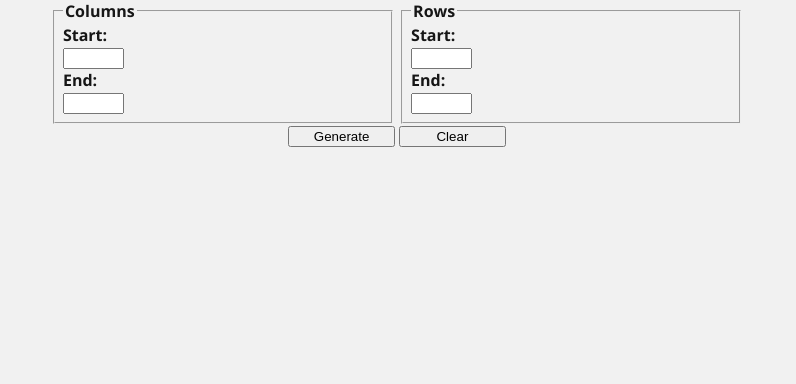
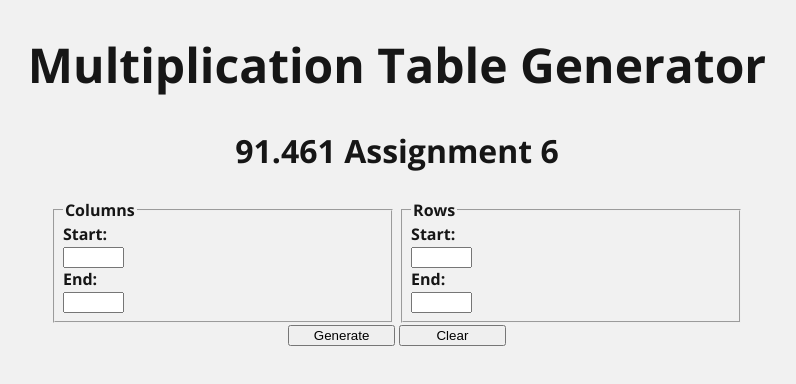
Before and after one commit to mauzzr/forms-demo, a plain HTML site: page index.html in a window 1280 px wide. Shown: the whole page, without its empty margins (243-1039 px from the left). Drawn offline with nearby package versions, Linux system fonts and the light colour scheme.

Commit message:
add title headers

```diff
--- a/css/styles.css
+++ b/css/styles.css
@@ -20,7 +20,17 @@ body {
 
 }
 
+h1 {
+    text-align: center;
+    font-size: 3em;
+    font-weight: 700;
+}
 
+h2 {
+    text-align: center;
+    font-size: 2em;
+    font-weight: 700;
+}
 
 /* Table formatting */
 #tableArea {
--- a/index.html
+++ b/index.html
@@ -18,6 +18,8 @@
 </head>
 <body>
     <div id="mainContent">
+        <h1>Multiplication Table Generator</h1>
+        <h2>91.461 Assignment 6</h2>
         <div id="tableArea"></div>
         <div id="inputArea">
         <!-- In HTML5, the "action" attribute is no longer required.
```
